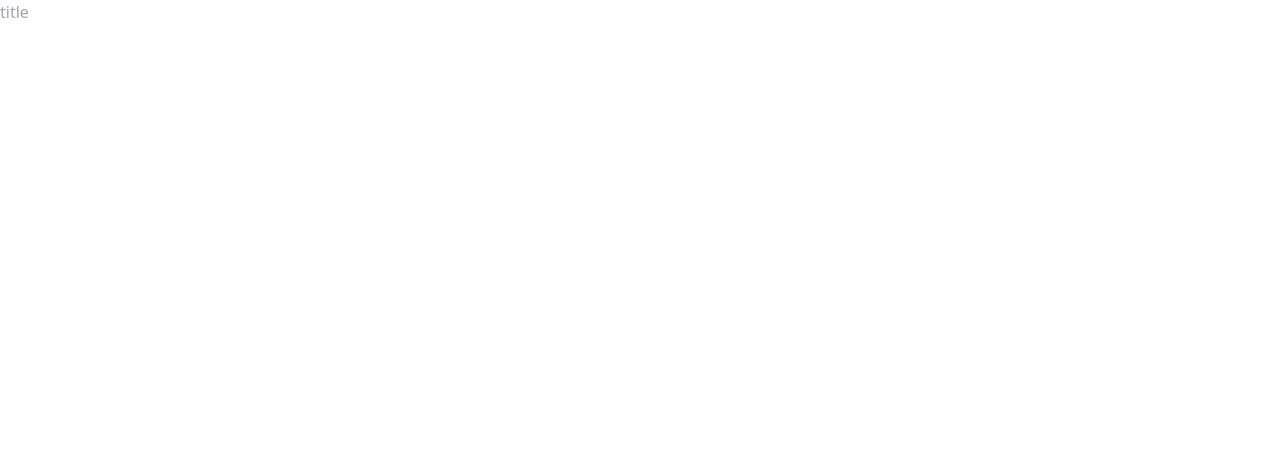
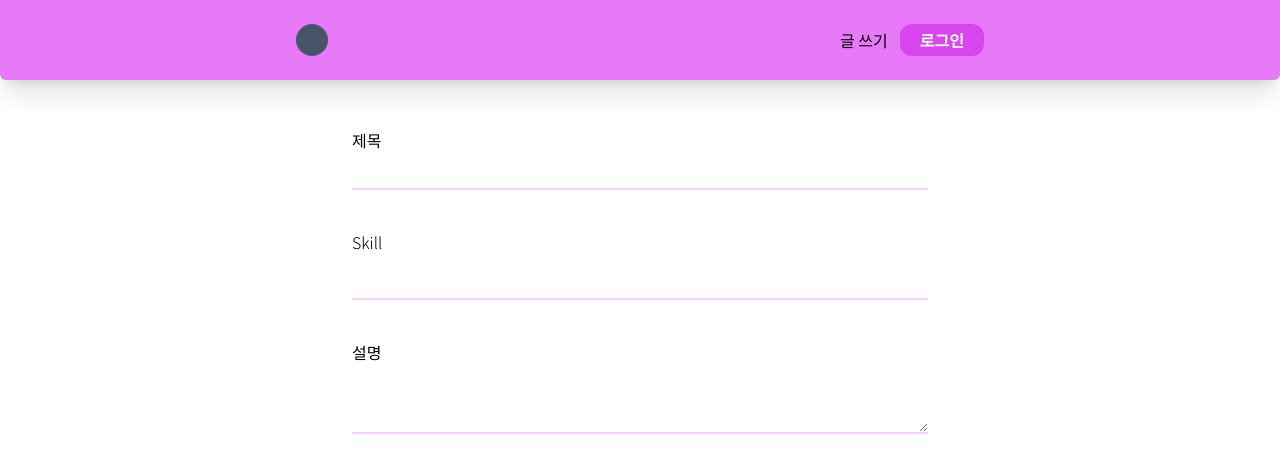
Before and after one commit to dv970406/sopa-frontend, a Next.js app: page /post/upload in a window 1280 px wide. Shown: the top 472 px of the page. Built offline with nearby package versions, Linux system fonts and the light colour scheme; a web font is replaced by a local one.

Commit message:
feat: Fix Input Component가 register를 받을 수 있게 설정 & post upload page 추가
1. 무엇을? : react hook form의 register를 Input Component가 받을 수 있게 수정 & post upload page 추가
2. 어떻게? : Input Component로 register를 prop으로 넘겨줘서 사용

```diff
--- a/components/auth/Login.tsx
+++ b/components/auth/Login.tsx
@@ -1,6 +1,6 @@
 /**
  * 생성일: 2022.02.08
- * 수정일: 2022.02.11
+ * 수정일: 2022.02.14
  */
 
 import { useRouter } from 'next/router';
@@ -10,6 +10,7 @@ import { tokenState } from '../../utils/atoms';
 import Divider from '../form/Divider';
 import Form from '../form/Form';
 import FormButton from '../form/FormButton';
+import Input from '../form/Input';
 
 interface IForm {
     email: string;
@@ -38,26 +39,21 @@ export default function Login() {
 
     return (
         <Form onSubmit={handleSubmit(onValid)}>
-            <input
-                {...register("email", {
+            <Input
+                type="email"
+                register={register("email", {
                     required: true,
                     pattern: {
                         value: /^\w+([\.-]?\w+)*@\w+([\.-]?\w+)*(\.\w{2,3})+$/g,
                         message: "이메일 양식을 지켜주세요."
                     }
                 })}
-                type="text"
                 placeholder="이메일"
                 required
-                className={`
-                    px-4 py-2 shadow-sm rounded-md w-full text-xl
-                    border-2 border-gray-300
-                    placeholder:text-lg placeholder-gray-400
-                    focus:placeholder-fuchsia-500 focus:outline-none focus:ring-fuchsia-500 focus:border-fuchsia-500
-                `}
             />
-            <input
-                {...register("password", {
+            <Input
+                type="password"
+                register={register("password", {
                     required: true,
                     minLength: {
                         value: 8,
@@ -72,15 +68,8 @@ export default function Login() {
                         message: "비밀번호는 영문, 숫자, 특수문자 포함 8~15자리입니다."
                     }
                 })}
-                type="password"
                 placeholder="비밀번호"
                 required
-                className={`
-                    px-4 py-2 shadow-sm rounded-md w-full text-xl
-                    border-2 border-gray-300
-                    placeholder:text-lg placeholder-gray-400
-                    focus:placeholder-fuchsia-500 focus:outline-none focus:ring-fuchsia-500 focus:border-fuchsia-500
-                `}
             />
             <FormButton
                 onClick={() => null}
--- a/components/form/Input.tsx
+++ b/components/form/Input.tsx
@@ -1,11 +1,23 @@
 /**
  * 생성일: 2022.02.08
- * 수정일: ------
+ * 수정일: 2022.02.14
  */
 
-export default function Input({ ...props }) {
+import type { UseFormRegisterReturn } from 'react-hook-form';
+
+interface IInput {
+    type: "email" | "password" | "name";
+    register: UseFormRegisterReturn;
+    [key: string]: any;
+}
+
+export default function Input({ type, register, ...props }: IInput) {
     return (
+        <>
+            {type === "email" ? (
                 <input
+                    type="email"
+                    {...register}
                     className='
                         px-4 py-2 shadow-sm rounded-md
                         border-2 border-gray-300
@@ -16,5 +28,39 @@ export default function Input({ ...props }) {
                     '
                     {...props}
                 />
+            ) : null}
+
+            {type === "name" ? (
+                <input
+                    type="text"
+                    {...register}
+                    className='
+                        px-4 py-2 shadow-sm rounded-md
+                        border-2 border-gray-300
+                        placeholder:text-lg placeholder-gray-400
+                        focus:placeholder-fuchsia-500 focus:outline-none focus:ring-fuchsia-500 focus:border-fuchsia-500
+                        w-full
+                        text-xl
+                    '
+                    {...props}
+                />
+            ) : null}
+
+            {type === "password" ? (
+                <input
+                    type="password"
+                    {...register}
+                    className='
+                        px-4 py-2 shadow-sm rounded-md
+                        border-2 border-gray-300
+                        placeholder:text-lg placeholder-gray-400
+                        focus:placeholder-fuchsia-500 focus:outline-none focus:ring-fuchsia-500 focus:border-fuchsia-500
+                        w-full
+                        text-xl
+                    '
+                    {...props}
+                />
+            ) : null}
+        </>
     )
 }
--- a/components/home/Skill.tsx
+++ b/components/home/Skill.tsx
@@ -81,7 +81,7 @@ function Skill({ index, position, skill, skillImage, isSelected }: IDraggableSki
     return (
         <motion.div
             className={`
-                flex flex-wrap m-3
+                flex m-3
                 justify-center items-center
                 cursor-pointer
                 group
--- a/components/shared/MainLayout.tsx
+++ b/components/shared/MainLayout.tsx
@@ -1,6 +1,6 @@
 /**
  * 생성일: 2022.02.08
- * 수정일: 2022.02.12
+ * 수정일: 2022.02.14
  */
 
 import Head from 'next/head';
@@ -30,7 +30,7 @@ export default function MainLayout({ title, children }: IMainLayout) {
             <div
                 className={`
                     flex flex-col
-                    justify-center p-16 mt-16
+                    justify-center py-16 px-24 mt-16
                     ${loginOrSignUp ? "flex items-center" : ""}
                     w-full
                 `}
--- a/components/shared/NavBar.tsx
+++ b/components/shared/NavBar.tsx
@@ -1,6 +1,6 @@
 /**
  * 생성일: 2022.02.08
- * 수정일: 2022.02.12
+ * 수정일: 2022.02.14
  */
 
 import { useRouter } from 'next/router';
@@ -10,8 +10,10 @@ import Button from './Button';
 
 function NavBar() {
     const token = useRecoilValue(tokenState)
+    console.log(token)
     const router = useRouter();
     const goToLogin = () => router.push("/auth");
+    const goToCreatePost = () => router.push("/post/upload");
 
     return (
         <div className='
@@ -25,7 +27,12 @@ function NavBar() {
                     space-x-3
                 `}
             >
-                <div onClick={token ? () => alert("will go post upload") : goToLogin}>
+                <div
+                    className={`
+                        cursor-pointer
+                    `}
+                    onClick={token ? goToCreatePost : goToLogin}
+                >
                     글 쓰기
                 </div>
                 {token ? (
--- a/pages/post/upload.tsx
+++ b/pages/post/upload.tsx
@@ -1,19 +1,84 @@
 /**
  * 생성일: 2022.02.12
- * 수정일: ------
+ * 수정일: 2022.02.14
  */
+
+import MainLayout from '../../components/shared/MainLayout';
 
 export default function PostUpload() {
     return (
-        <div>
-            <form>
-                <input
-                    type="text"
-                    placeholder="title"
-                />
+        <MainLayout title='게시물 등록'>
+            <div
+                className={`
+                    lg:px-64
+                `}
+            >
+                <form
+                    className={`
+                        space-y-10
+                    `}
+                >
+                    <div
+                        className={`
+                            flex flex-col
+                            space-y-3
+                        `}
+                    >
+                        <label
+                            htmlFor='title'
+                        >
+                            제목
+                        </label>
+                        <input
+                            id='title'
+                            className={`
+                                    border-b-2 border-b-fuchsia-200
+                                `}
+                        />
+                    </div>
 
-            </form>
-        </div>
+                    <div
+                        className={`
+                            flex flex-col
+                            space-y-5
+                        `}
+                    >
+                        <label
+                            htmlFor='skills'
+                        >
+                            Skill
+                        </label>
+                        <input
+                            id='skills'
+                            className={`
+                                border-b-2 border-b-fuchsia-200
+                            `}
+                        />
+                    </div>
+
+                    <div
+                        className={`
+                            flex flex-col
+                            space-y-5
+                        `}
+                    >
+                        <label
+                            htmlFor='description'
+                        >
+                            설명
+                        </label>
+                        <textarea
+                            id='description'
+                            className={`
+                                border-b-2 border-b-fuchsia-200
+                            `}
+                        >
+
+                        </textarea>
+                    </div>
+                </form>
+            </div>
+        </MainLayout >
 
     )
 }
```
Lines whose indentation alone changed are shown as unchanged.
